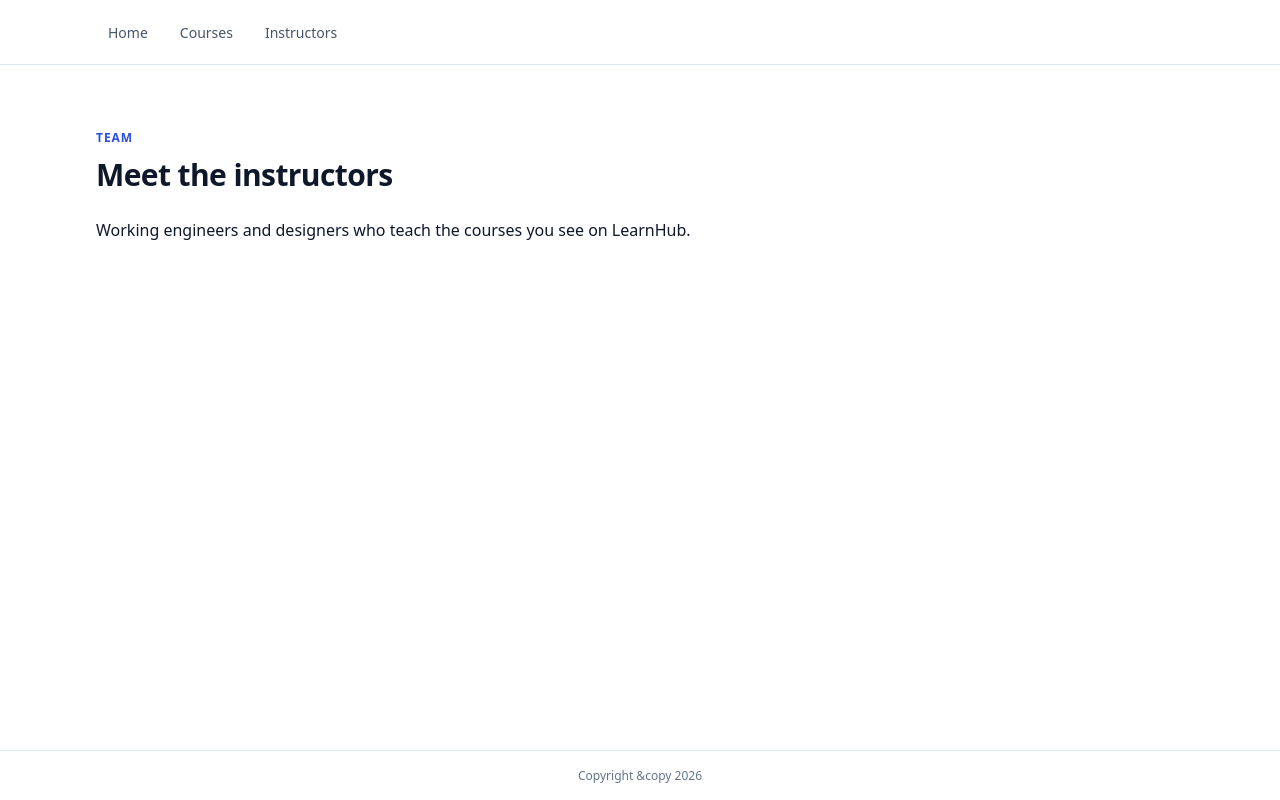
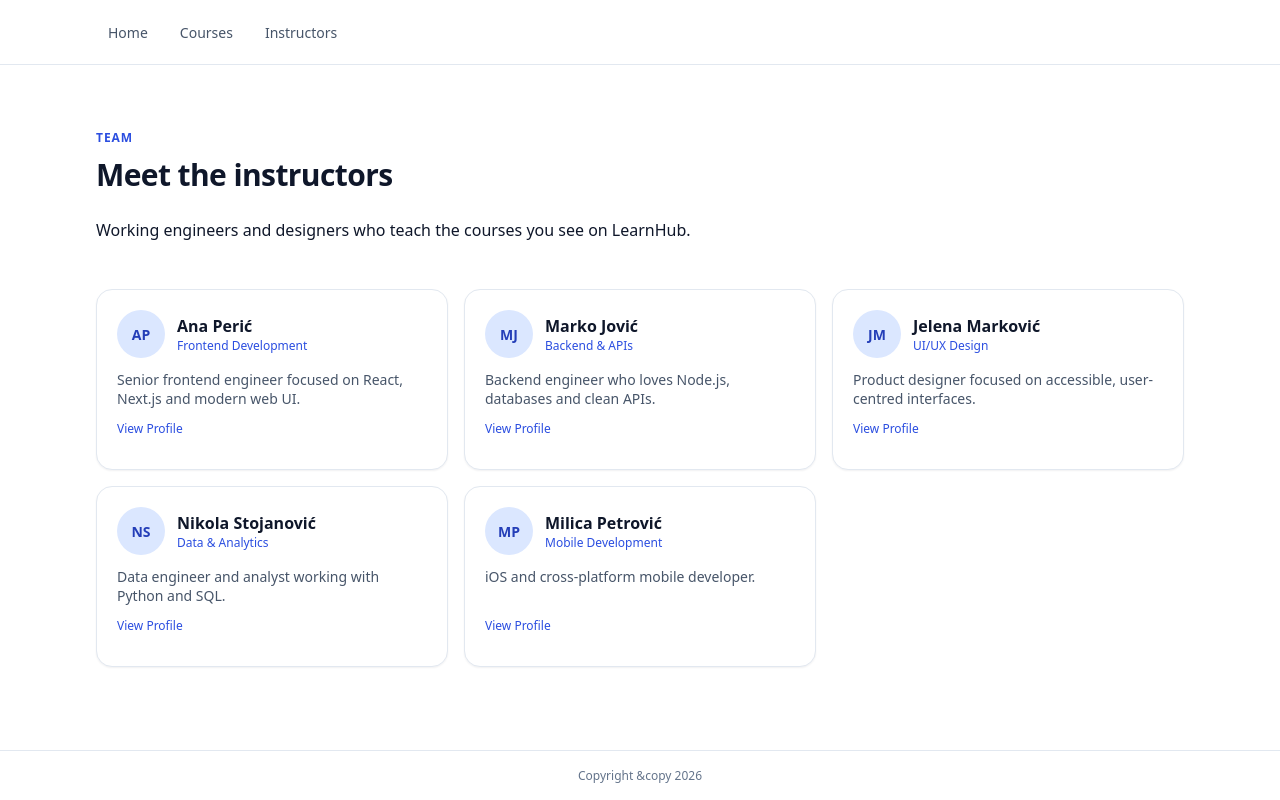
Before and after one commit to GogsNovakovic/Tecaj_next.js, a Next.js app: page /instructors in a window 1280 px wide. Built offline with nearby package versions, Linux system fonts and the light colour scheme.

Commit message:
instructors add view profile

```diff
--- a/app/instructors/page.tsx
+++ b/app/instructors/page.tsx
@@ -1,6 +1,19 @@
+import { getAllInstructors } from "@/lib/data";
 import Link from "next/link";
 
+function initials (name: string): string {
+    return name
+        .split (" ")
+        .map ((part) => part[0])
+        .filter (Boolean)
+        .slice (0, 2)
+        .join ("")
+        .toUpperCase()
+}
+
 export default function Instructors() {
+    const instructorsList = getAllInstructors();
+
     return(
         <section className="pad-section">
             <div className="container">
@@ -10,6 +23,33 @@ export default function Instructors() {
                         <h2 className="title-page">Meet the instructors</h2>
                         <p className="title=page">Working engineers and designers who teach the courses you see on LearnHub.</p>
                     </div>
+
+                    <div className="grid-cards">
+                        {instructorsList.map((instructor) => (
+                            <Link
+                            key = {instructor.id}
+                            href = {`/instructor/${instructor.slug}`}
+                            className="card-link"
+                            >
+
+                                <div className="instructor-row">
+                                    <div className="avatar">
+                                        {initials(instructor.name)}
+                                    </div>
+                                    <div>
+                                        <h3 className="instructor-card-name">{instructor.name}</h3>
+                                        <p className="instructor-card-role">{instructor.specialty}</p>
+                                    </div>
+                                </div>
+
+                                <p className="instructor-card-bio">{instructor.shortBio}</p>
+
+                                <p className="instructor-card-cta">View Profile</p>
+
+                            </Link>
+                        ))}
+                    </div>
+
                 </div>
             </div>
 
```
Also changed, not shown: app/courses/courses-catalog-client.tsx (+14 -4 lines), app/instructors/[slug]/page.tsx (added, +35 -0 lines).
